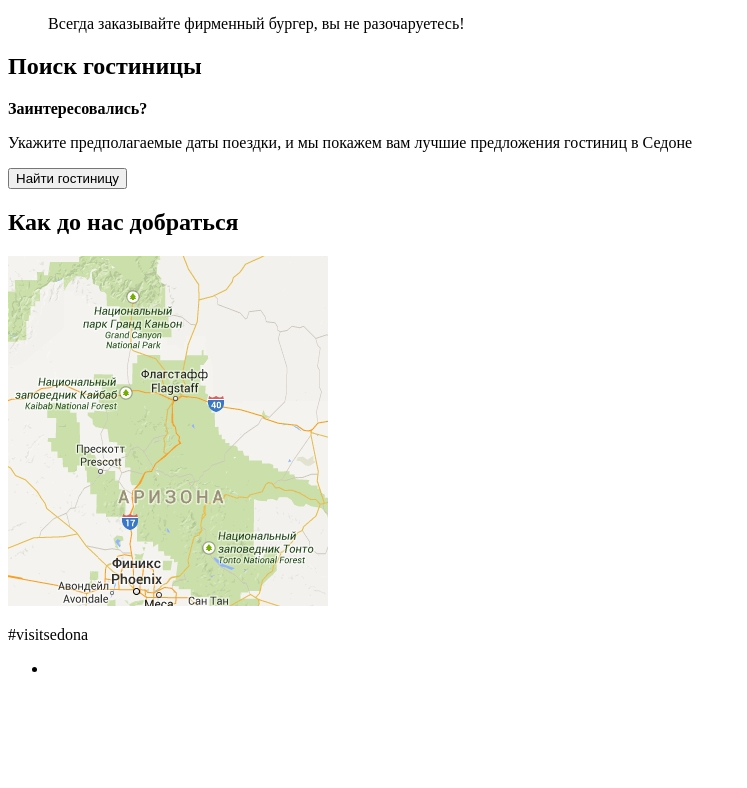
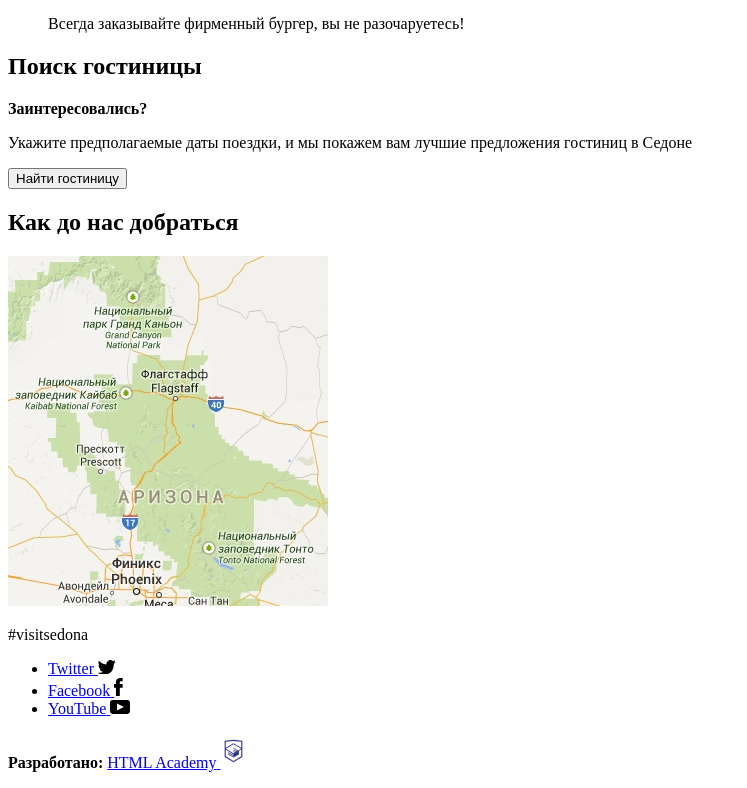
Before and after one commit to VladRybalko/Sedona, a plain HTML site: page index.html in a window 1280 px wide. Shown: the part 1763-2551 px from the top of the page, without its empty margins (0-747 px from the left). Before the commit the page ends 2457 px from the top, so only its background shows below. Drawn offline with Linux system fonts and the light colour scheme.

Commit message:
Главная - Разметка - Финал

```diff
--- a/index.html
+++ b/index.html
@@ -126,11 +126,22 @@
       <footer class="page-footer">
         <p class="page-footer__hashtag">#visitsedona</p>
         <ul class="page-footer__social-list">
-          <li></li>
-
+          <li class="page-footer__social-item"><a href="#"><span class="visually-hidden">Twitter</span>
+            <svg version="1.0" xmlns="http://www.w3.org/2000/svg" width="18" height="14"><path fill-rule="evenodd" clip-rule="evenodd" d="M11.283.153c1.736-.484 3.074.264 3.685 1.15.694-.225 1.372-.47 2.072-.69-.004.841-.538 1.478-.883 1.728.704.165 1.343-.481 1.343-.481-.175.977-1.035 1.746-1.611 1.977-.239 6.592-3.272 10.956-10.382 10.823h-.46c-.422 0-4.29-.45-5.047-1.843 2.341.192 4.011-.412 4.835-1.15-.989-.293-2.761-.464-3.07-2.881.362.105.583.223 1.228.117C1.757 8.067.385 7.366.461 5.218c.294.319 1.1.523 1.381.461C1.117 5.444-.188 2.398.921.843 2.794 2.655 4.769 4.364 8.29 4.528c.216-2.24 1.171-3.74 2.993-4.375z"/></svg>
+          </a></li>
+          <li class="page-footer__social-item"><a href="#"><span class="visually-hidden">Facebook</span>
+            <svg version="1.0" xmlns="http://www.w3.org/2000/svg" width="9" height="18"><path d="M6.275 3.356h2.398V0H5.795C2.656.181 1.54 2.387 1.948 6.114H0v3.518h1.959v9.312h3.837V9.632h2.857V6.114H5.787c-.022-1.045-.037-2.405.488-2.758z"/></svg>
+          </a></li>
+          <li class="page-footer__social-item"><a href="#"><span class="visually-hidden">YouTube</span>
+            <svg version="1.0" xmlns="http://www.w3.org/2000/svg" width="20" height="14"><path d="M17.145 0H2.835A2.842 2.842 0 000 2.835v8.345a2.842 2.842 0 002.835 2.835h14.31a2.842 2.842 0 002.835-2.835V2.835A2.844 2.844 0 0017.145 0zM7.036 10.392V3.623l6.769 3.384-6.769 3.385z"/></svg>
+          </a></li>
         </ul>
-
-
+        <p class="page-footer__copyright">
+          <b>Разработано:</b>
+          <a href="#"><span class="visually-hidden">HTML Academy</span>
+            <svg xmlns="http://www.w3.org/2000/svg" width="27" height="34" viewBox="0 0 60 60"><path fill="#2E368F" d="M30.2 5H30L10.3 7.1v36.2L30 55l19.7-11.7V7.1L30.2 5zm17 36.8L30 52 12.8 41.8V27l17.1 10.2V39l-11.7-7v1.8L30 40.9v1.9l-11.8-7v1.8l11.8 7 11.9-7.1v-7.6l5.3-3.2v15.1zm-.1-17l-4.7 2.8-2.2 1.3-10.3-6.1v1.8l8.8 5.3h-.1l-.2.1-1.3.7-7.3-4.3v1.8l5.8 3.4-1.4.9-4.3-2.6v1.8l2.9 1.7-2.9 1.7-17-10.1 17-10.2 17.2 10zm.1-1.8L29.9 12.8 12.8 23V9.4L30 7.6l17.2 1.8V23z"/></svg>
+          </a>
+        </p>
       </footer>
     </main>
   </body>
```
